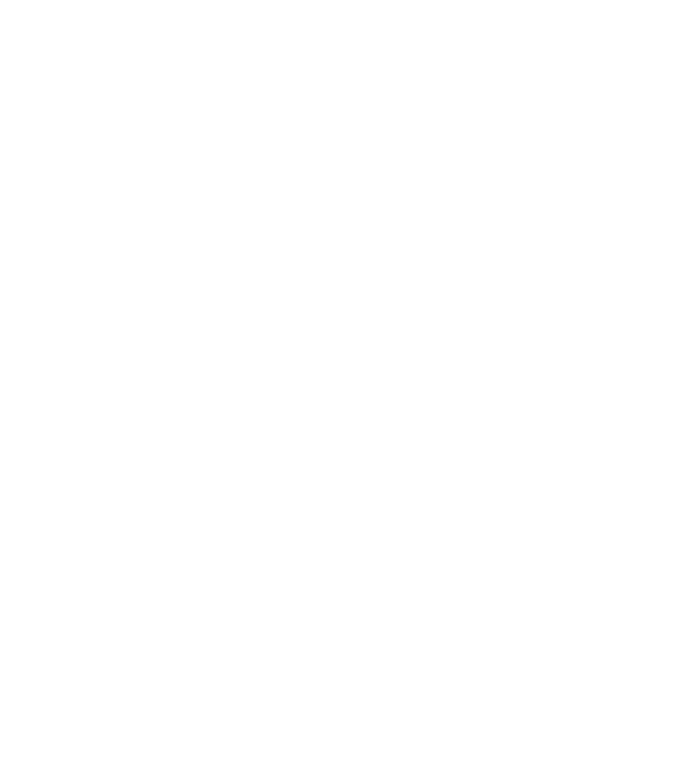
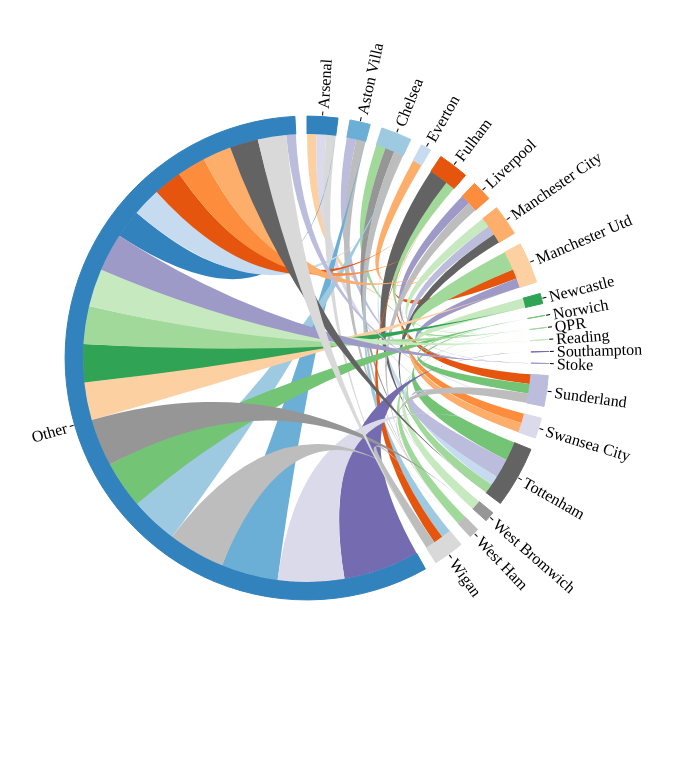
Before and after one commit to bss/premier-league-transfers, a plain HTML site: page index.html in a window 1280 px wide. Shown: the top 763 px of the page, without its empty margins (51-724 px from the left). Drawn offline with Linux system fonts and the light colour scheme.

Commit message:
Nice transfer data graphs

```diff
--- a/index.html
+++ b/index.html
@@ -6,6 +6,177 @@
 <div id="transfer-chart"></div>
 <script type="text/javascript" src="d3.v2.min.js"></script>
 <script type="text/javascript">
+/*
+Data fetched from http://www.soccernews.com/soccer-transfers/english-premier-league-transfers/
+Using the following jQuery script run in browser.
+    var playerMap = [];
+    $('.league-transfers .panes ul').each(function (_, node) {
+      var obj = {};
+      obj.position = $('.player span', node).text();
+      $('.player span, .player br', node).remove();
+      obj.player = $('.player', node).html();
+      obj.country = $('.country', node).text();
+      obj.from = $('.from', node).text();
+      obj.to = $('.to', node).text();
+      obj.price = $('.price', node).text();
+      playerMap.push(obj);
+    });
+    JSON.stringify(playerMap);
+*/
+
+var cleanedData,
+    leagueClubs = ["Arsenal", "Aston Villa", "Chelsea", "Wigan", "Everton", "Tottenham", "Fulham", "Manchester Utd", "Sunderland", "Liverpool", "Swansea City", "Manchester City", "Newcastle", "Norwich", "QPR", "West Ham", "Reading", "West Bromwich", "Southampton", "Stoke"];
+leagueClubs.sort();
+leagueClubs.push("Other"); // Add special case after sort
+
+d3.json("transfers.json", function (data) {
+  cleanedData = cleanupData(data);
+  vizAll(cleanedData);
+  vizFiltered(cleanedData);
+  vizFilteredPrice(cleanedData);
+});
+
+function vizAll(cleanedData) {
+  var matrix = generateMatrix(leagueClubs, cleanedData);
+  visualize(matrix);
+}
+
+function vizFiltered(cleanedData) {
+  var matrix = generateMatrix(leagueClubs, cleanedData);
+  matrix.pop();
+  matrix.forEach(function (col) {
+    col.pop();
+  });
+  visualize(matrix);
+}
+
+function vizFilteredPrice(cleanedData) {
+  priceFilteredData = cleanedData.filter(function (transfer) { return transfer.price !== undefined; });
+  var matrix = generateMatrix(leagueClubs, priceFilteredData, function (transfer) { return transfer.price; });
+  visualize(matrix);
+}
+
+function cleanupData(data) {
+  data.forEach(function (transfer) {
+    transfer.toId = leagueClubs.indexOf(transfer.to),
+    transfer.fromId = leagueClubs.indexOf(transfer.from);
+    if (transfer.toId === -1) transfer.toId = leagueClubs.indexOf("Other");
+    if (transfer.fromId === -1) transfer.fromId = leagueClubs.indexOf("Other");
+    transfer.to = leagueClubs[transfer.toId];
+    transfer.from = leagueClubs[transfer.fromId];
+    transfer.priceText = transfer.price;
+    transfer.price = parsePrice(transfer.price);
+  });
+  return data;
+}
+
+function parsePrice(priceStr) {
+  if (priceStr === "undisclosed") return undefined;
+  if (priceStr === "Free" || priceStr === "Loan") return 0;
+  if (priceStr.indexOf("million") !== -1) return parseFloat(priceStr.replace("million", ""), 10)*1000000;
+  var num = parseFloat(priceStr.replace(",", ""));
+  if (!isNaN(num)) return num;
+  return undefined;
+}
+
+function generateMatrix(clubs, data, adder) {
+  if (arguments.length == 2) adder = function () { return 1; };
+  var matrix = clubs.map(function () { return clubs.map(function () { return 0; })}); // Init matrix
+  data.forEach(function (transfer) {
+    matrix[transfer.fromId][transfer.toId] += adder(transfer);
+  });
+  return matrix;
+}
+function visualize(matrix) {
+  var chord = d3.layout.chord()
+      .padding(.05)
+      .sortSubgroups(d3.descending)
+      .matrix(matrix);
+
+  var width = 700,
+      height = 700,
+      innerRadius = Math.min(width, height) * .32,
+      outerRadius = innerRadius * 1.08;
+
+  var fill = d3.scale.category20c();
+
+  var svg = d3.select("#transfer-chart")
+    .append("svg")
+      .attr("width", width)
+      .attr("height", height)
+    .append("g")
+      .attr("transform", "translate(" + width / 2 + "," + height / 2 + ")");
+
+  svg.append("g")
+    .selectAll("path")
+      .data(chord.groups)
+    .enter().append("path")
+      .style("fill", function(d) { return fill(d.index); })
+      .style("stroke", function(d) { return fill(d.index); })
+      .attr("d", d3.svg.arc().innerRadius(innerRadius).outerRadius(outerRadius))
+      .on("mouseover", fade(.1))
+      .on("mouseout", fade(1));
+
+  var ticks = svg.append("g")
+    .selectAll("g")
+      .data(chord.groups)
+    .enter().append("g")
+    .selectAll("g")
+      .data(groupTicks)
+    .enter().append("g")
+      .attr("transform", function(d) {
+        return "rotate(" + (d.angle * 180 / Math.PI - 90) + ")"
+            + "translate(" + outerRadius + ",0)";
+      });
+
+  ticks.append("line")
+      .attr("x1", 1)
+      .attr("y1", 0)
+      .attr("x2", 5)
+      .attr("y2", 0)
+      .style("stroke", "#000");
+
+  ticks.append("text")
+      .attr("x", 8)
+      .attr("dy", ".35em")
+      .attr("text-anchor", function(d) {
+        return d.angle > Math.PI ? "end" : null;
+      })
+      .attr("transform", function(d) {
+        return d.angle > Math.PI ? "rotate(180)translate(-16)" : null;
+      })
+      .text(function(d) { return d.label; });
+
+  svg.append("g")
+      .attr("class", "chord")
+    .selectAll("path")
+      .data(chord.chords)
+    .enter().append("path")
+      .style("fill", function(d) { return fill(d.target.index); })
+      .attr("d", d3.svg.chord().radius(innerRadius))
+      .style("opacity", 1);
+
+  /** Returns an array of tick angles and labels, given a group. */
+  function groupTicks(d) {
+    var mid = d.startAngle + ((d.endAngle - d.startAngle) / 2);
+    return [{
+        angle: mid,
+        label: leagueClubs[d.index]
+    }];
+  }
+
+  /** Returns an event handler for fading a given chord group. */
+  function fade(opacity) {
+    return function(g, i) {
+      svg.selectAll("g.chord path")
+          .filter(function(d) {
+            return d.source.index != i && d.target.index != i;
+          })
+        .transition()
+          .style("opacity", opacity);
+  };
+}
+}
 </script>
 </body>
 </html>
```
